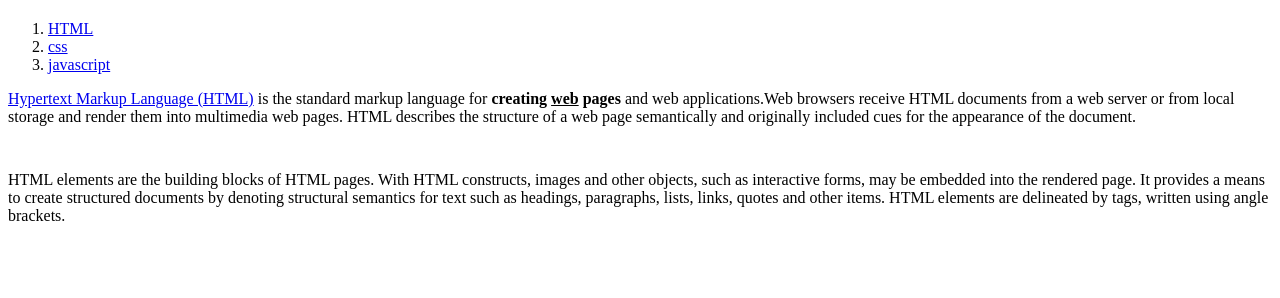
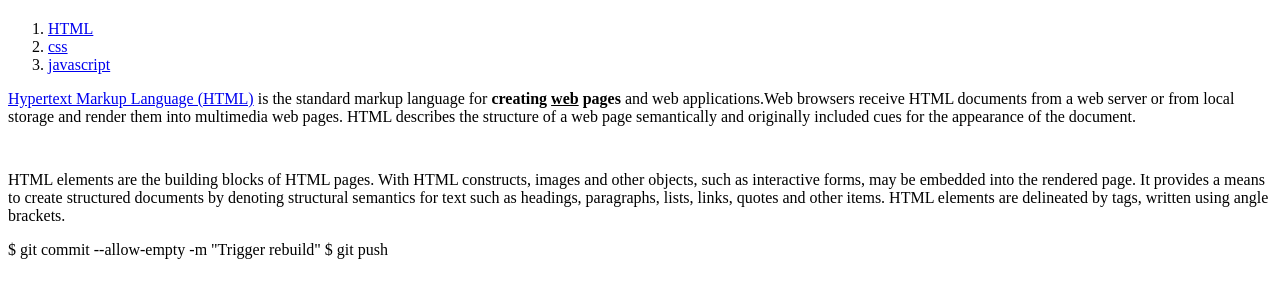
Before and after one commit to pkbosung/web, a plain HTML site: page index.html in a window 1280 px wide. Shown: the part 60-358 px from the top of the page. Drawn offline with Linux system fonts and the light colour scheme.

Commit message:
Update index.html

```diff
--- a/index.html
+++ b/index.html
@@ -17,3 +17,6 @@
   </p>
   </body>
 </html>
+
+$ git commit --allow-empty -m "Trigger rebuild"
+$ git push
```
